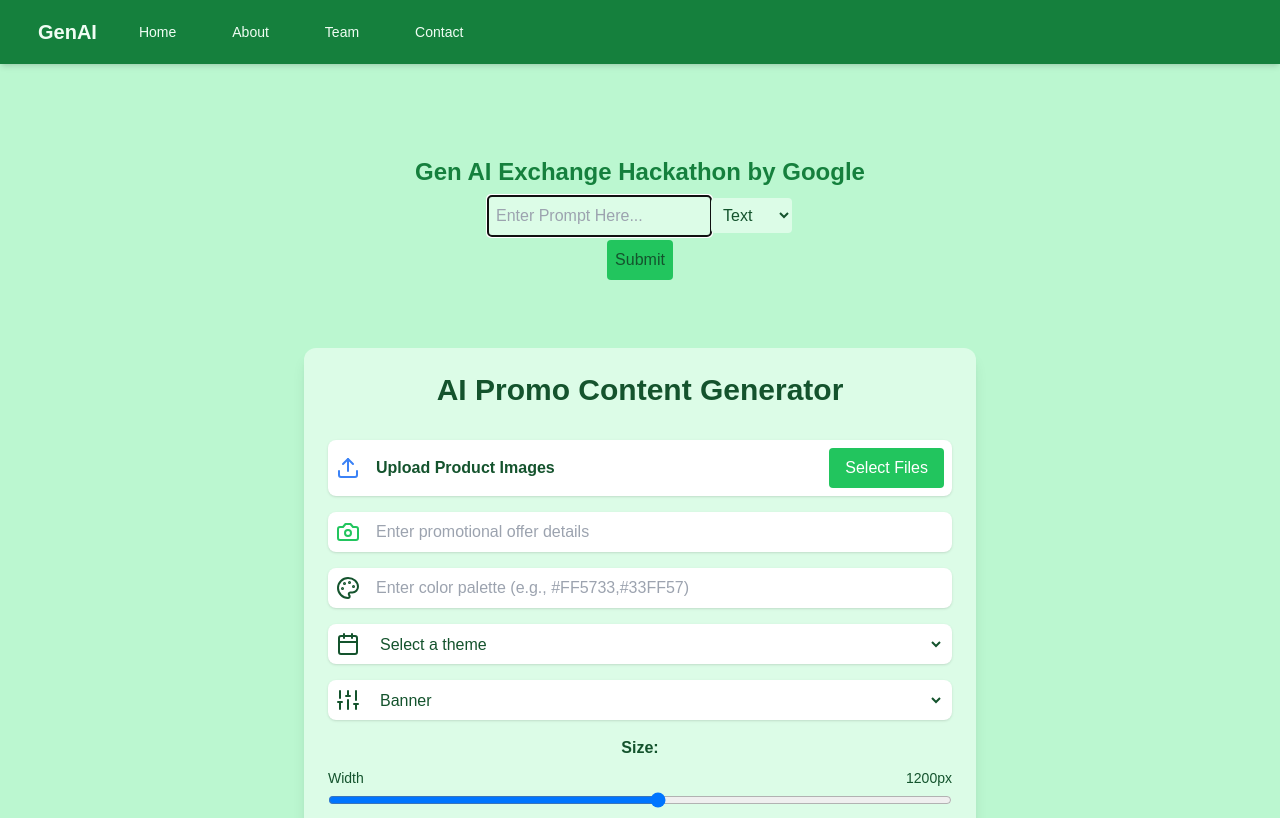
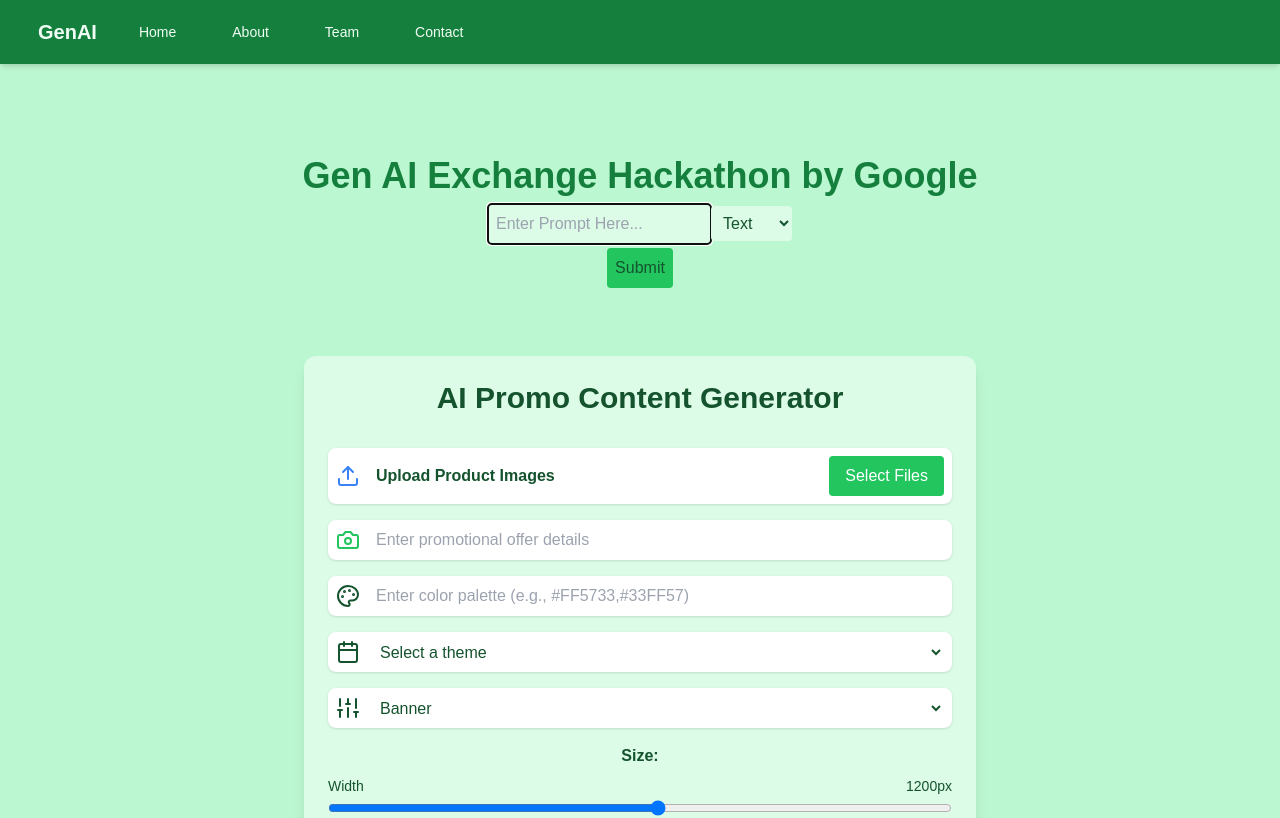
Before and after one commit to shoaib2000857/GroupG, a Next.js app: page / in a window 1280 px wide. Shown: the top 818 px of the page. Built offline with nearby package versions, Linux system fonts and the light colour scheme.

Commit message:
Update hero.js

```diff
--- a/components/hero.js
+++ b/components/hero.js
@@ -33,7 +33,7 @@
   }
   return (
     <div className="bg-green-200 text-green-900 p-8">
-      <h1 className="text-2xl font-bold text-green-700">
+      <h1 className="text-4xl font-bold text-green-700">
         Gen AI Exchange Hackathon by Google
       </h1>
       {response && <p className="text-xl font-bold text-green-500">{response}</p>}
```
